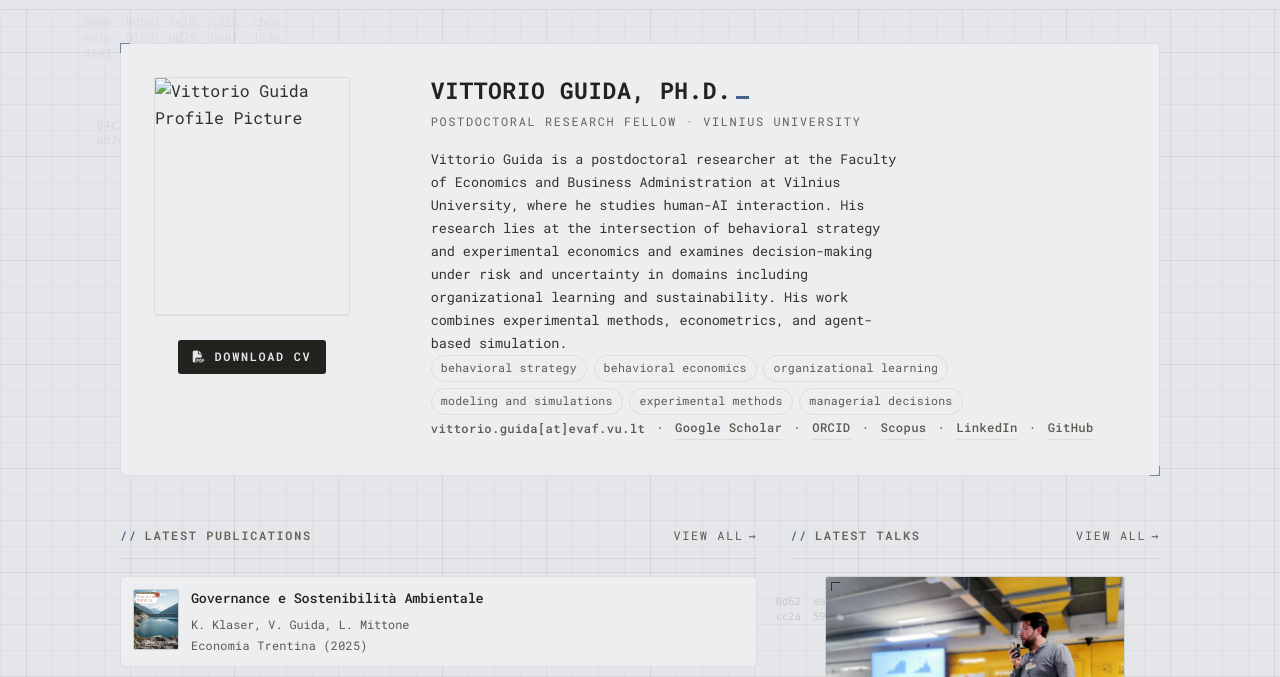
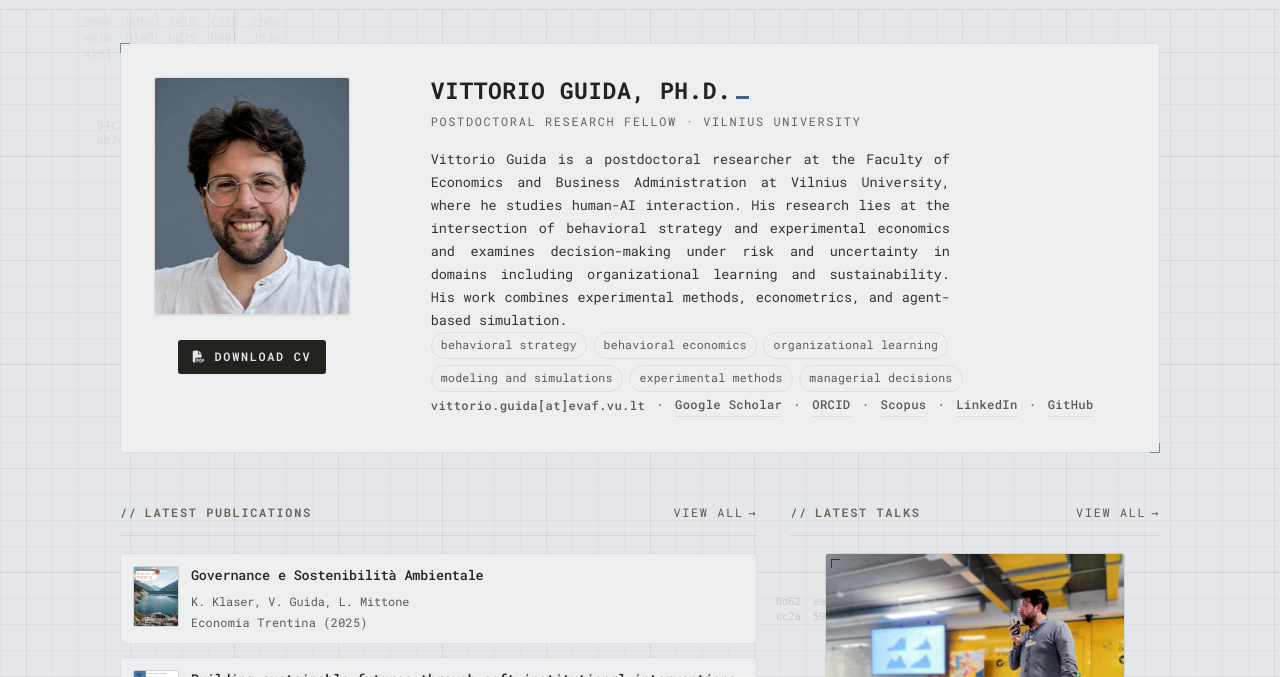
Before and after one commit to vittorioguida/my-website, a plain HTML site: page index.html in a window 1280 px wide. Shown: the part 52-729 px from the top of the page. Drawn offline with Linux system fonts and the light colour scheme.

Commit message:
modified:   Styles/style.css 	modified:   affiliations.html 	modified:   index.html 	modified:   research.html 	modified:   talks.html

```diff
--- a/Styles/style.css
+++ b/Styles/style.css
@@ -679,7 +679,8 @@ main > section:last-of-type { margin-bottom: 0; }
   line-height: 1.5;
   color: var(--fg);
   margin: 0;
-  max-width: 58ch;
+  max-width: 64ch;
+  text-align: justify;
 }
 .hero-bio + .hero-bio { margin-top: var(--sp-3); }
 
--- a/index.html
+++ b/index.html
@@ -12,7 +12,7 @@
   <meta property="og:title" content="Vittorio Guida · Ph.D.">
   <meta property="og:description" content="Postdoctoral Research Fellow at Vilnius University — decision-making, computational modelling, human-AI interaction, sustainability.">
   <meta property="og:url" content="https://www.vittorioguida.it/index.html">
-  <meta property="og:image" content="https://www.vittorioguida.it/images/Index/vittorio_guida.jpeg">
+  <meta property="og:image" content="https://www.vittorioguida.it/images/Index/vittorio_guida.jpg">
   <meta name="twitter:card" content="summary_large_image">
 
   <link rel="stylesheet" href="https://cdnjs.cloudflare.com/ajax/libs/font-awesome/6.5.2/css/all.min.css"
@@ -50,7 +50,7 @@
 <main class="home-main">
     <section id="hero">
         <div id="image-container">
-            <img src="images/Index/vittorio_guida.jpeg" alt="Vittorio Guida Profile Picture">
+            <img src="images/Index/vittorio_guida.jpg" alt="Vittorio Guida Profile Picture">
             <a class="cv-download-btn" href="files/CV/CV_Guida.pdf" target="_blank" rel="noopener noreferrer">
                 <i class="fas fa-file-pdf" aria-hidden="true"></i>
                 Download CV
```
Also changed, not shown: affiliations.html (+1 -1 lines), research.html (+1 -1 lines), talks.html (+1 -1 lines).
